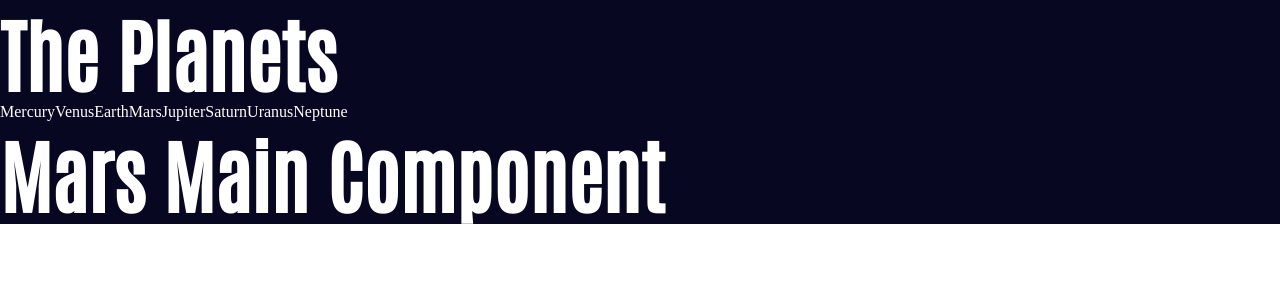
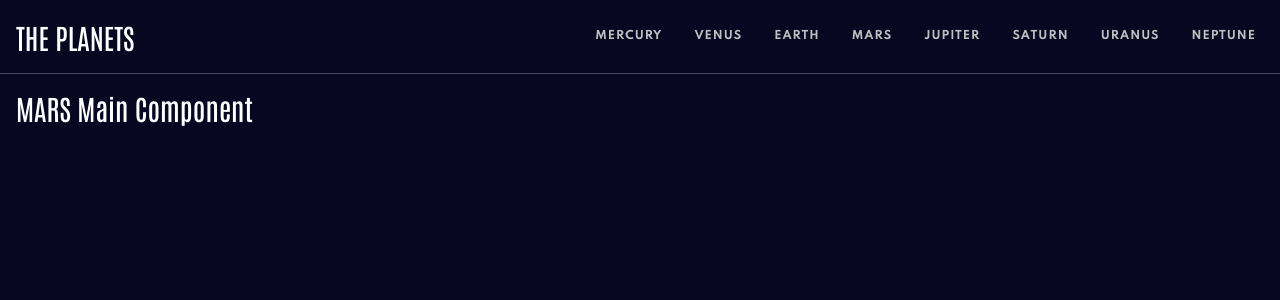
Before and after one commit to AndrewTownsley/react-planet, a React (Create React App) app: page /mars in a window 1280 px wide. Shown: the top 300 px of the page. Built offline with nearby package versions, Linux system fonts and the light colour scheme; the HTML template or start-up script is replaced by a standard one.

Commit message:
Continuing Navbar styling

```diff
--- a/src/App.css
+++ b/src/App.css
@@ -12,8 +12,10 @@
 }
 
 h1 {
-  font-size: 80px;
+  font-size: 28px;
   font-family: "Antonio";
+  font-weight: 400;
+  padding: 1rem;
 }
 
 h2 {
@@ -32,7 +34,8 @@ h3 {
 h4 {
   font-size: 11px;
   font-family: "Spartan";
-  letter-spacing: 1;
+  letter-spacing: 1px;
+  line-height: 25px;
   font-weight: 700;
 }
 
@@ -44,6 +47,25 @@ p {
 }
 
 a {
-  color: #fff;
+  color: hsl(0, 0%, 75%);
   text-decoration: none;
+  padding: 1rem;
 }
+
+/* -----------------------------------------------PlanetNav */
+
+.planet-nav {
+  display: flex;
+  align-items: center;
+  justify-content: space-between;
+  border-bottom: 1px solid hsla(0, 0%, 100%, 25%);
+}
+
+.planet-nav-list {
+  display: flex;
+  margin: 0.5rem;
+}
+
+.planet-main {
+  height: 100vh;
+}
--- a/src/Components/PlanetMain.jsx
+++ b/src/Components/PlanetMain.jsx
@@ -3,8 +3,8 @@ import data from '../data.json';
 
 const PlanetMain = ({ planet }) => {
     return (
-        <div className="planet=main">
-            <h1>{planet.name} Main Component</h1>
+        <div className="planet-main">
+            <h1>{planet.name.toUpperCase()} Main Component</h1>
 
         </div>
     )
--- a/src/Components/PlanetNav.jsx
+++ b/src/Components/PlanetNav.jsx
@@ -6,13 +6,15 @@ import data from '../data.json'
 const PlanetNav = () => {
 
         return (
-            <div>
-                <h1>The Planets</h1>
+            <div className="planet-nav">
+                <h1>THE PLANETS</h1>
                 <nav>
-                    <ul>
+                    <ul className="planet-nav-list">
                         {
                             data.map((planet) =>
-                                <NavLink key={planet.name} to={`/${planet.name}`}>{planet.name}</NavLink>
+                                <NavLink key={planet.name} to={`/${planet.name}`}>
+                                    <h4>{planet.name.toUpperCase()}</h4>
+                                </NavLink>
                             )
                         }
                     </ul>
```
